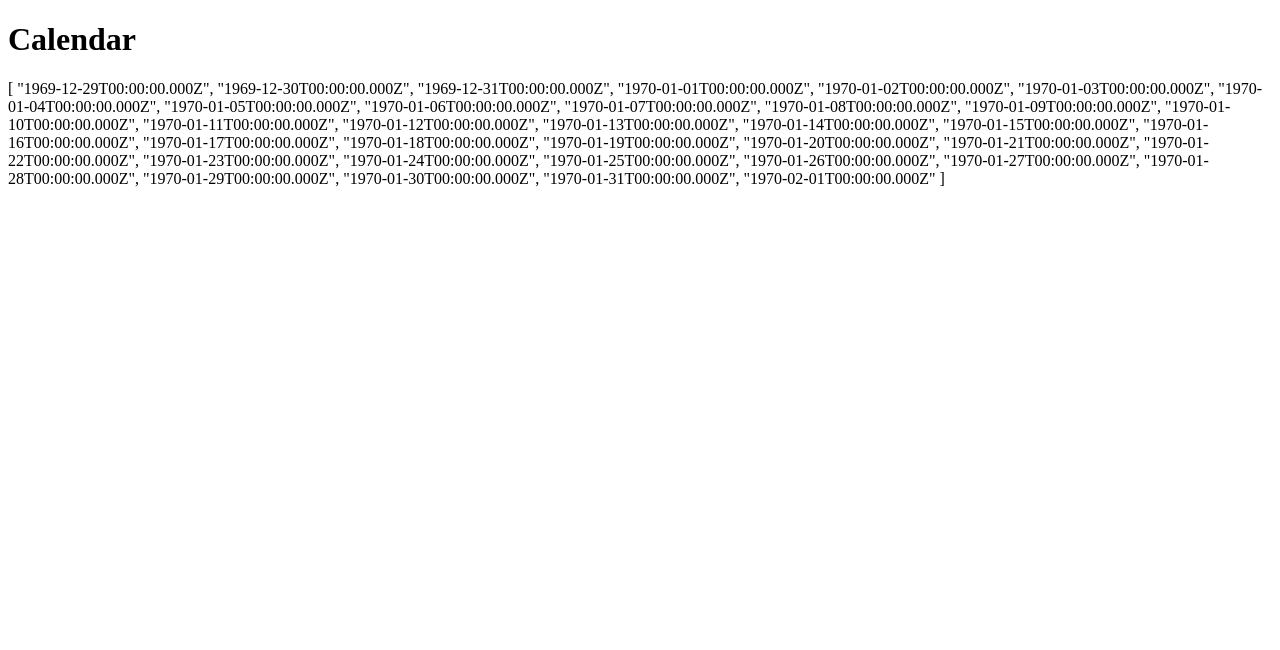
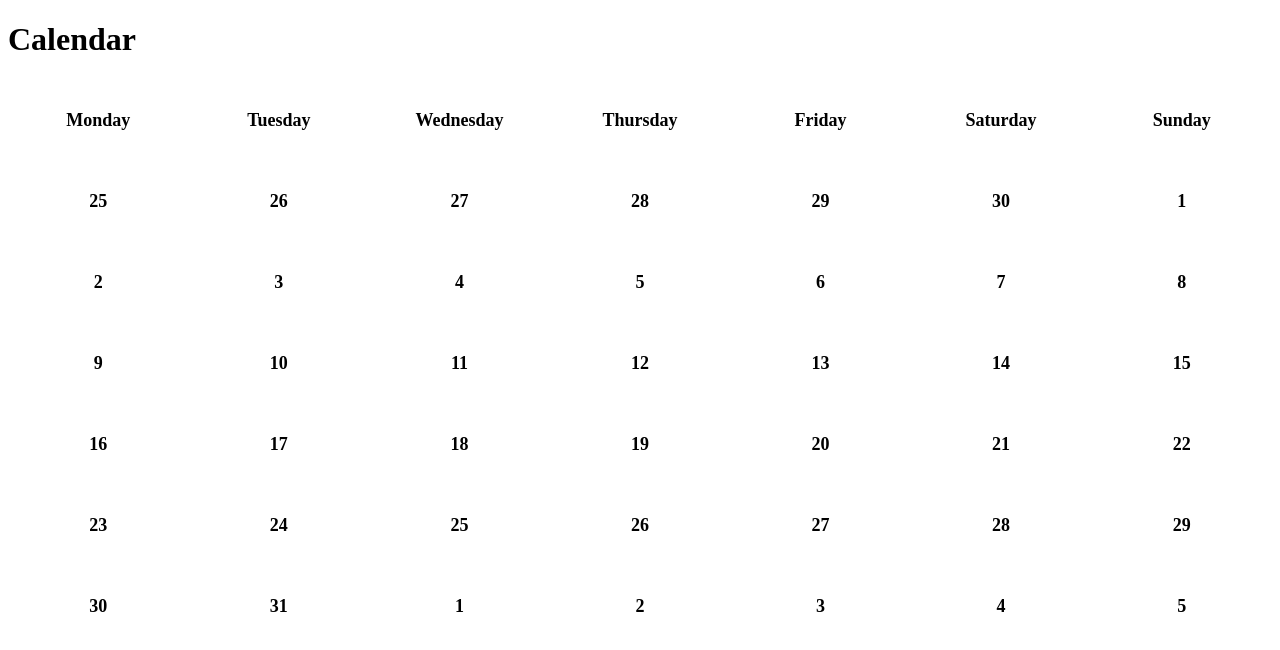
Before and after one commit to Kimla/Calendar, a Vue app: page / in a window 1280 px wide. Shown: the top 650 px of the page. Built offline with nearby package versions, Linux system fonts and the light colour scheme.

Commit message:
Added loops for writing out alla dayNames and all the days in the calendar view

```diff
--- a/src/App.vue
+++ b/src/App.vue
@@ -11,5 +11,7 @@ export default {
 </script>
 
 <style>
-
+* {
+    box-sizing: border-box;
+}
 </style>
--- a/src/components/Calendar.vue
+++ b/src/components/Calendar.vue
@@ -1,7 +1,14 @@
 <template>
     <div class="Calendar">
         <h1>Calendar</h1>
-        {{ days }}
+        <div class="days">
+            <div class="day" v-for="day in dayNames">{{ day }}</div>
+        </div>
+        <div class="days">
+            <div class="day" v-for="day in days">
+                {{ getDate(day) }}
+            </div>
+        </div>
     </div>
 </template>
 
@@ -12,19 +19,33 @@ import endOfMonth from 'date-fns/end_of_month';
 import startOfWeek from 'date-fns/start_of_week';
 import endOfWeek from 'date-fns/end_of_week';
 import eachDay from 'date-fns/each_day';
+import getDate from 'date-fns/get_date';
 
 export default {
     name: 'calendar',
+    data() {
+        return {
+            dayNames: [
+                'Monday',
+                'Tuesday',
+                'Wednesday',
+                'Thursday',
+                'Friday',
+                'Saturday',
+                'Sunday',
+            ],
+        };
+    },
     computed: {
         month() {
             return getMonth(new Date());
         },
         startDay() {
-            const firstInMonth = startOfMonth(this.month);
+            const firstInMonth = startOfMonth(new Date());
             return startOfWeek(firstInMonth, { weekStartsOn: 1 });
         },
         endDay() {
-            const lastInMonth = endOfMonth(this.month);
+            const lastInMonth = endOfMonth(new Date());
             return endOfWeek(lastInMonth, { weekStartsOn: 1 });
         },
         days() {
@@ -34,8 +55,22 @@ export default {
             );
         },
     },
+    methods: {
+        getDate,
+    },
 };
 </script>
 
 <style lang="css">
+.days {
+    display: flex;
+    flex-wrap: wrap;
+}
+.day {
+    width: calc(100% / 7);
+    text-align: center;
+    padding: 30px;
+    font-weight: bold;
+    font-size: 18px;
+}
 </style>
```
